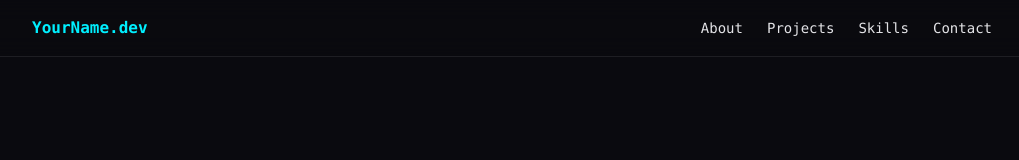
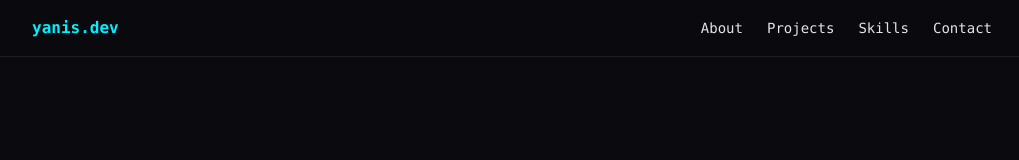
Before and after one commit to yanisahmed/yanisahmed-portfolio, a Next.js app: page / in a window 1280 px wide. Shown: the top 160 px of the page, without its empty margins (128-1147 px from the left). Built offline with nearby package versions, Linux system fonts and the light colour scheme; no server answers.

Commit message:
header & footer text updated

```diff
--- a/src/components/Footer.tsx
+++ b/src/components/Footer.tsx
@@ -1,7 +1,7 @@
 export default function Footer() {
     return (
         <footer className="px-8 md:px-24 py-12 border-t border-[var(--muted)]/20 text-center text-[var(--muted)] text-sm font-mono">
-            <p>© {new Date().getFullYear()} Your Name. Built with Next.js.</p>
+            <p>© {new Date().getFullYear()} Yanis Ahmed. Freelance Web Developer</p>
         </footer>
     );
 }
--- a/src/components/Navbar.tsx
+++ b/src/components/Navbar.tsx
@@ -7,7 +7,7 @@ export default function Navbar() {
         <header className="fixed top-0 w-full z-50 backdrop-blur-md bg-[var(--background)]/70 border-b border-[var(--muted)]/20">
             <nav className="max-w-6xl mx-auto px-8 md:px-24 py-4 flex justify-between items-center">
                 <Link href="/" className="font-mono font-bold text-[var(--accent)]">
-                    YourName.dev
+                    yanis.dev
                 </Link>
 
                 <div className="flex gap-6 text-sm font-mono">
```
